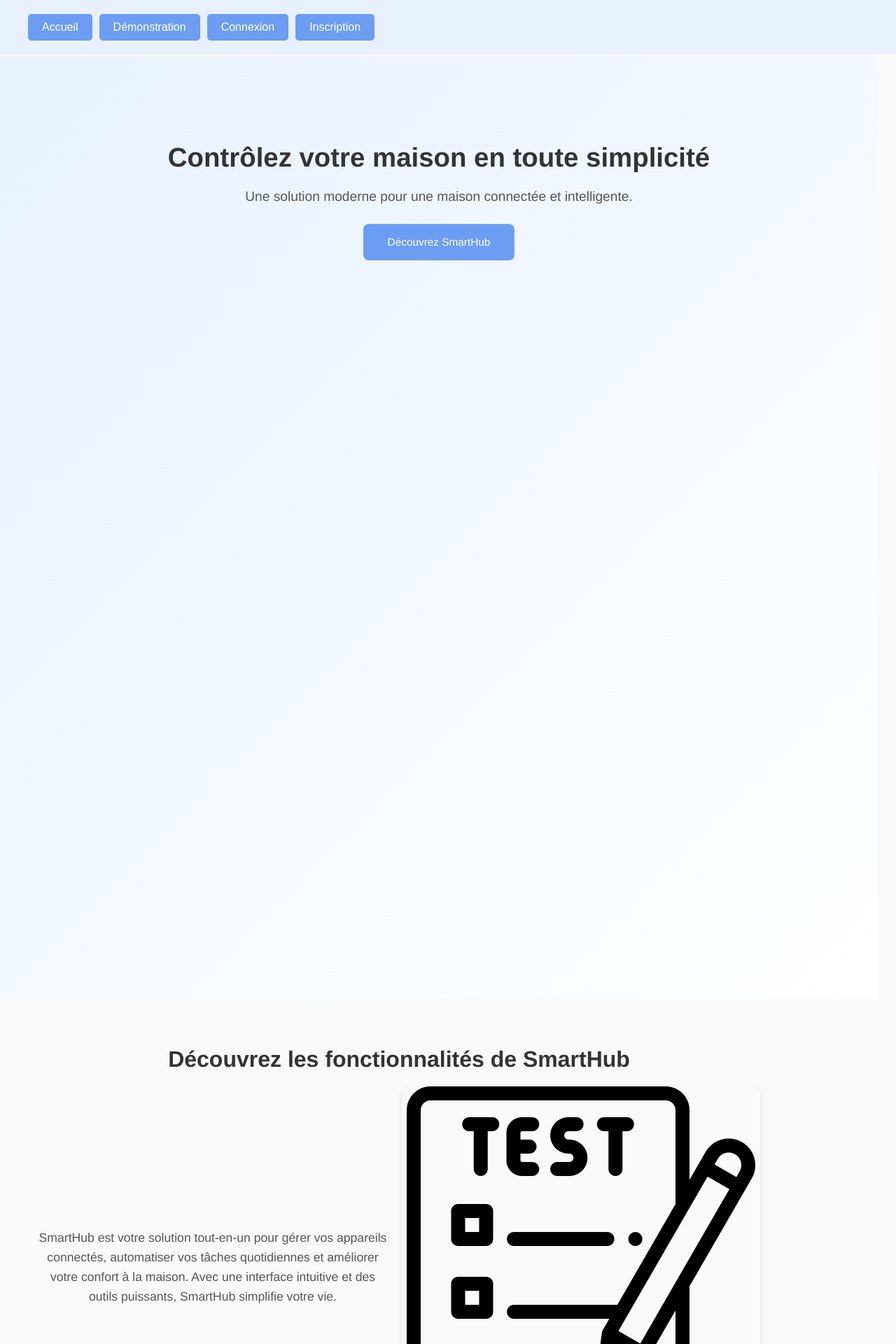
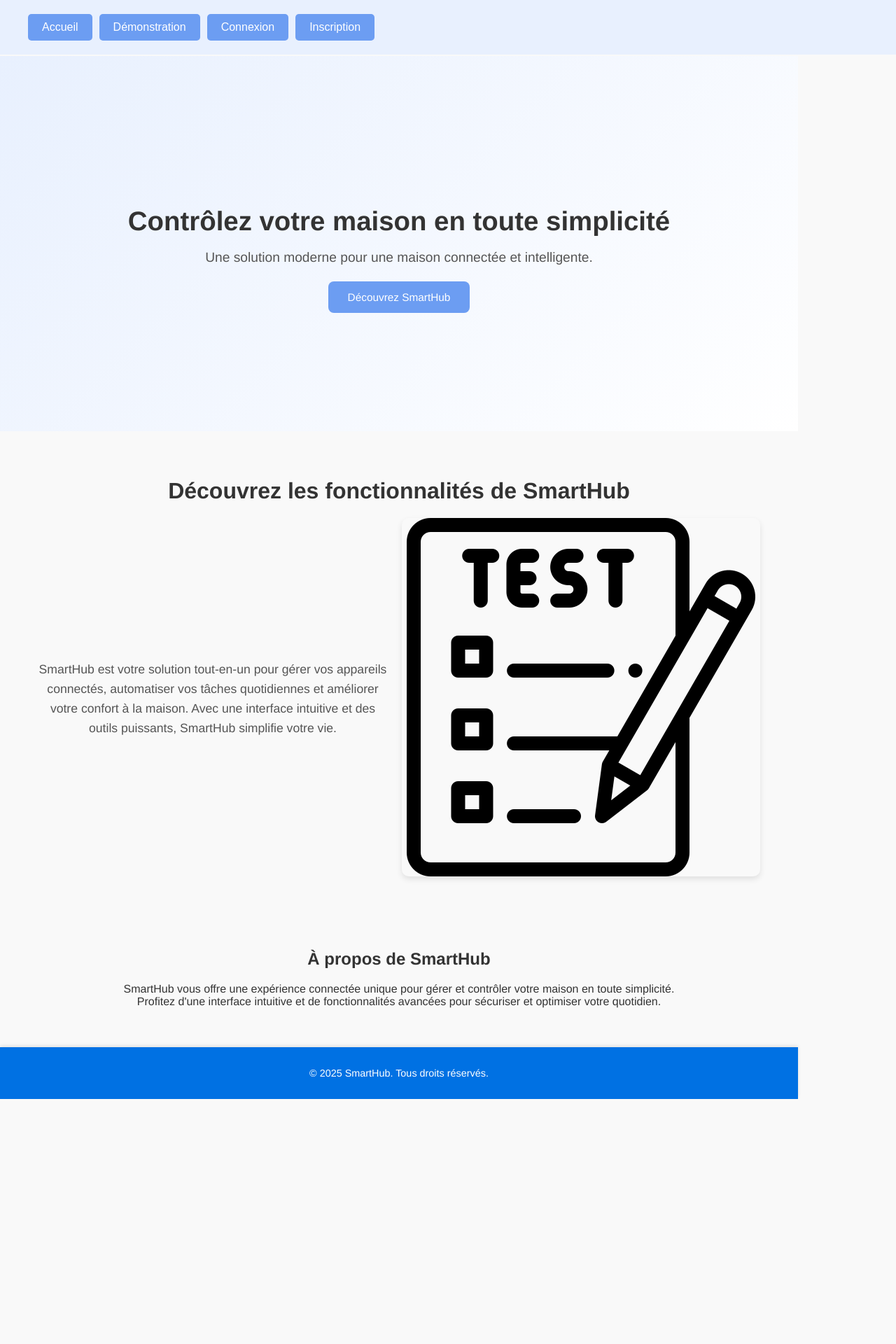
Before and after one commit to Thomshot/SmartHub, an Angular app in the folder front-end/: page / in a window 1280 px wide. Shown: the top 1920 px of the page at 70% size. After the commit the page ends 1570 px from the top, so only its background shows below. Built offline with nearby package versions, Linux system fonts and the light colour scheme.

Commit message:
ajout du footer

```diff
--- a/front-end/src/app/app.component.html
+++ b/front-end/src/app/app.component.html
@@ -41,6 +41,9 @@
       </div>
     </section>
   </main>
+  <footer>
+    <p>&copy; 2025 SmartHub. Tous droits réservés.</p>
+  </footer>
   <script>
     document.addEventListener("DOMContentLoaded", function() {
       var desc = document.querySelector('.description');
--- a/front-end/src/app/app.component.scss
+++ b/front-end/src/app/app.component.scss
@@ -11,14 +11,11 @@
   display: flex;
   flex-direction: column; // Assure une disposition en colonne
   padding-top: 80px; // Ajoute un espace pour compenser la hauteur de la barre fixe
-  width: 100%; // Assure que le conteneur occupe toute la largeur de l'écran
-  height: 100%; // Assure que le conteneur occupe toute la hauteur disponible
   min-height: 100vh; // Assure que le conteneur occupe toute la hauteur de la fenêtre
 }
 
 main {
   flex: 1; // Permet au contenu principal de remplir l'espace disponible
-  width: 100%; // Assure que le contenu principal occupe toute la largeur de l'écran
 }
 
 header {
@@ -71,11 +68,9 @@
 .hero {
   text-align: center;
   flex: 1; // Permet à la section hero de remplir l'espace restant
-  min-height: 80%; // Réduit la hauteur minimale à 80% de la hauteur de la fenêtre
-  padding: 8% 5%; // Réduit le padding vertical pour ajuster l'espacement
+  min-height: 100%; // Augmente la hauteur minimale à 90% de la hauteur de la fenêtre
+  padding: 16% 10%; // Ajuste le padding pour équilibrer l'espacement
   background: linear-gradient(135deg, #e8f0fe 0%, #ffffff 100%);
-  height: 100%;
-  width: 100%; // Assure que la section hero occupe toute la largeur de l'écran
 
   h1 {
     font-size: 3vw; // Taille de police relative à la largeur de la fenêtre
@@ -137,3 +132,26 @@
     }
   }
 }
+
+.description {
+  text-align: center; // Centre le texte horizontalement
+  display: flex;
+  flex-direction: column;
+  align-items: center; // Centre horizontalement les éléments enfants
+  justify-content: center; // Centre verticalement les éléments enfants
+  padding: 40px 20px;
+
+  .desc-content {
+    max-width: 800px; // Limite la largeur pour un meilleur rendu
+    text-align: center; // Centre le texte à l'intérieur
+  }
+}
+
+footer {
+  background-color: #0071e3; // Couleur bleue pour le footer
+  color: #fff;
+  text-align: center;
+  padding: 15px 0;
+  font-size: 0.9rem;
+  box-shadow: 0 -2px 5px rgba(0, 0, 0, 0.1); // Ajout d'une ombre subtile
+}
--- a/front-end/src/styles.scss
+++ b/front-end/src/styles.scss
@@ -1,32 +1,37 @@
 /* You can add global styles to this file, and also import other style files */
 
-html {
+html, body {
+  height: 100%;
+  width: 100%;
+  margin: 0;
+  font-family: 'Roboto', 'Helvetica Neue', sans-serif;
+  background-color: #f9f9f9;
+  color: #333;
   scroll-behavior: smooth;
 }
 
-html, body {
-  height: 100%; // Assure que html et body occupent toute la hauteur
-  width: 100%; // Assure que html et body occupent toute la largeur
-  margin: 0;
-  font-family: 'Roboto', 'Helvetica Neue', sans-serif;
-  background-color: #f9f9f9; // Couleur de fond douce
-  color: #333; // Couleur de texte douce
-}
-
 a {
-  color: #6c9df2; // Couleur pastel pour les liens
+  color: #6c9df2;
   text-decoration: none;
   transition: color 0.3s ease;
 
   &:hover {
-    color: #5a8ae0; // Couleur légèrement plus foncée au survol
+    color: #5a8ae0;
   }
 }
 
 .container {
-  min-height: 100vh; // Assure que le conteneur occupe toute la hauteur de la fenêtre
-  width: 100%; // Assure que le conteneur occupe toute la largeur de la fenêtre
+  min-height: 100vh;
+  width: 100%;
   display: flex;
   flex-direction: column;
-  justify-content: space-between; // Assure que le contenu est bien réparti
+  justify-content: space-between;
 }
+
+footer {
+  background-color: #333;
+  color: #fff;
+  text-align: center;
+  padding: 20px 0;
+  font-size: 0.9rem;
+}
```
